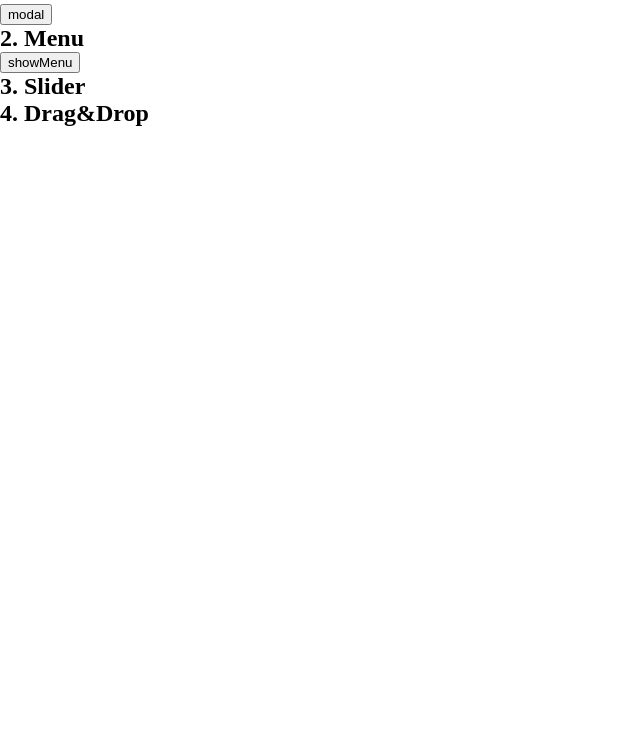
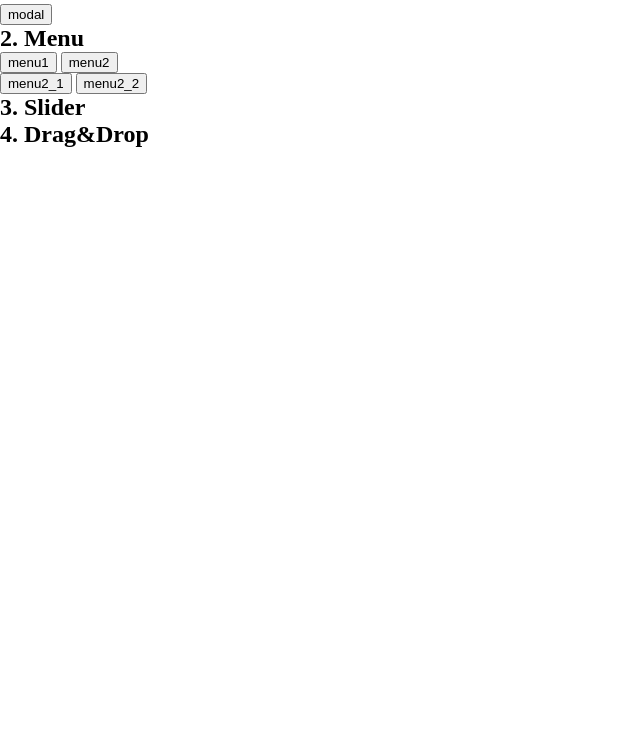
Before and after one commit to SeungWonE/parcticeJS, a plain HTML site: page index.html in a window 1280 px wide. Shown: the part 60-800 px from the top of the page, without its empty margins (0-640 px from the left). Drawn offline with Linux system fonts and the light colour scheme.

Commit message:
Update index.html

```diff
--- a/index.html
+++ b/index.html
@@ -8,13 +8,20 @@
         </div>
     </div>
 
+
+
     <H1>JS practice</H1>
 
     <H2>1. Modal</H2>
     <button id='modalIn'>modal</button>
 
     <H2>2. Menu</H2>
-    <button>showMenu</button>
+    <button class='selected' id='menu1'>menu1</button>
+    <button id='menu2'>menu2</button>
+    <div id='menu2_container'>
+        <button id='menu2_1'>menu2_1</button>
+        <button id='menu2_2'>menu2_2</button>
+    </div>
 
     <H2>3. Slider</H2>
 
```
